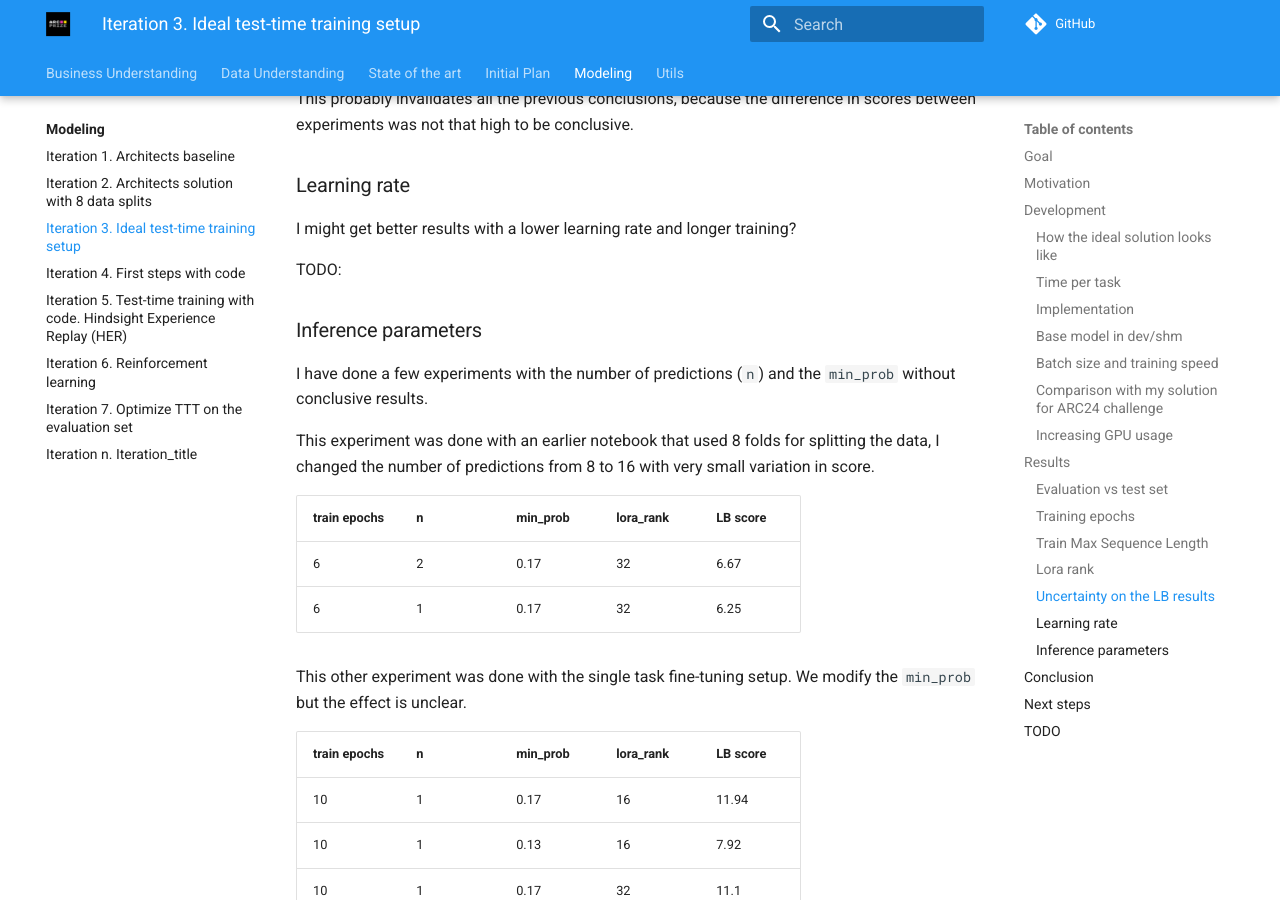
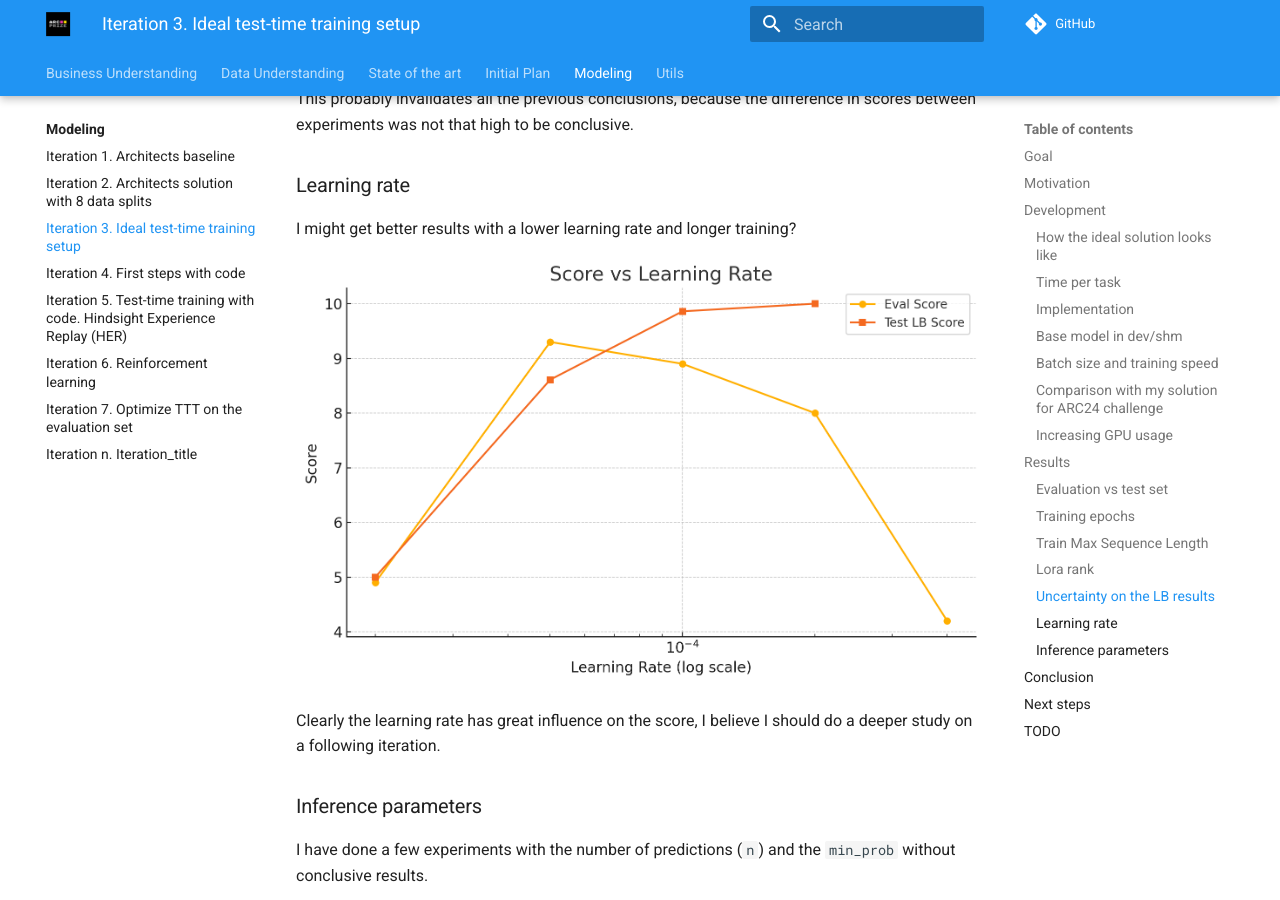
Before and after one commit to ironbar/arc25, an MkDocs documentation site: the page built from docs/modeling/Iteration_03_ideal_test_time_training.md, in a window 1280 px wide and 900 px high, scrolled down 5404 px. Built offline with MkDocs 1.6.1 and Material for MkDocs 9.7.7, drawn with Linux system fonts in a browser that asks for light colours; comment, search, counter and statistics services are not loaded.

Commit message:
updated documentation

```diff
--- a/docs/modeling/Iteration_03_ideal_test_time_training.md
+++ b/docs/modeling/Iteration_03_ideal_test_time_training.md
@@ -114,7 +114,10 @@ experiments was not that high to be conclusive.
 
 I might get better results with a lower learning rate and longer training?
 
-TODO:
+![learning rate](res/1746863646439_image.png)
+
+Clearly the learning rate has great influence on the score, I believe I should do a deeper study on a
+following iteration.
 
 ### Inference parameters
 
@@ -155,13 +158,13 @@ Finally I have also done a sweep over `min_prob` when evaluating the evaluation
 
 - [x] How GPU usage looks when using batch size 1?
 - [x] What if I copy the base model to `dev/shm`
-- [ ] Tune the submission hyperparameters. My intuition is that I should train as long as possible, and make just 8 predictions per task.
+- [x] Tune the submission hyperparameters. My intuition is that I should train as long as possible, and make just 8 predictions per task.
   - [x] Lora rank
   - [x] Number of training epochs (better change epochs than learning rate when possible)
   - [x] Inference parameters (n and min_prob)
-  - [ ] Learning rate
+  - [x] Learning rate
   - [x] Uncertainty on the results (what if I change the random seed?)
   - [x] Are the training samples correctly sorted? Maybe they are not optimal for single task training. The order is random.
 - [x] Check the evaluation prints of the architects. They are different to normal scoring
-- [ ] Make more evaluations on the evaluation set and compare to test set. I want to see a correlation of runtime and score.
+- [x] Make more evaluations on the evaluation set and compare to test set. I want to see a correlation of runtime and score.
 - [x] What if I use 2 GPU slots for training? Currently just 40% of GPU memory is used.
```
Also changed, not shown: docs/modeling/res/1746863646439_image.png (added).
